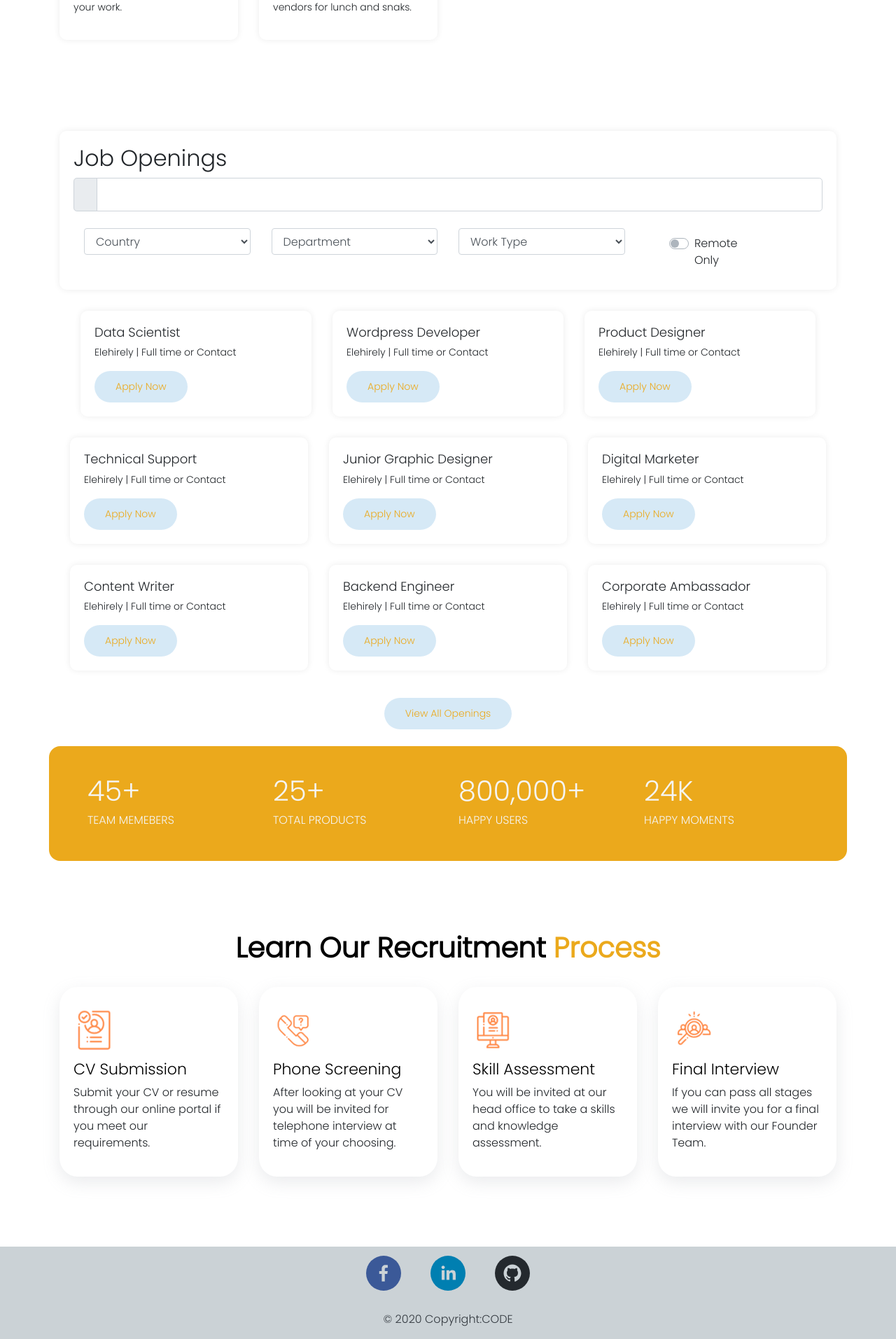
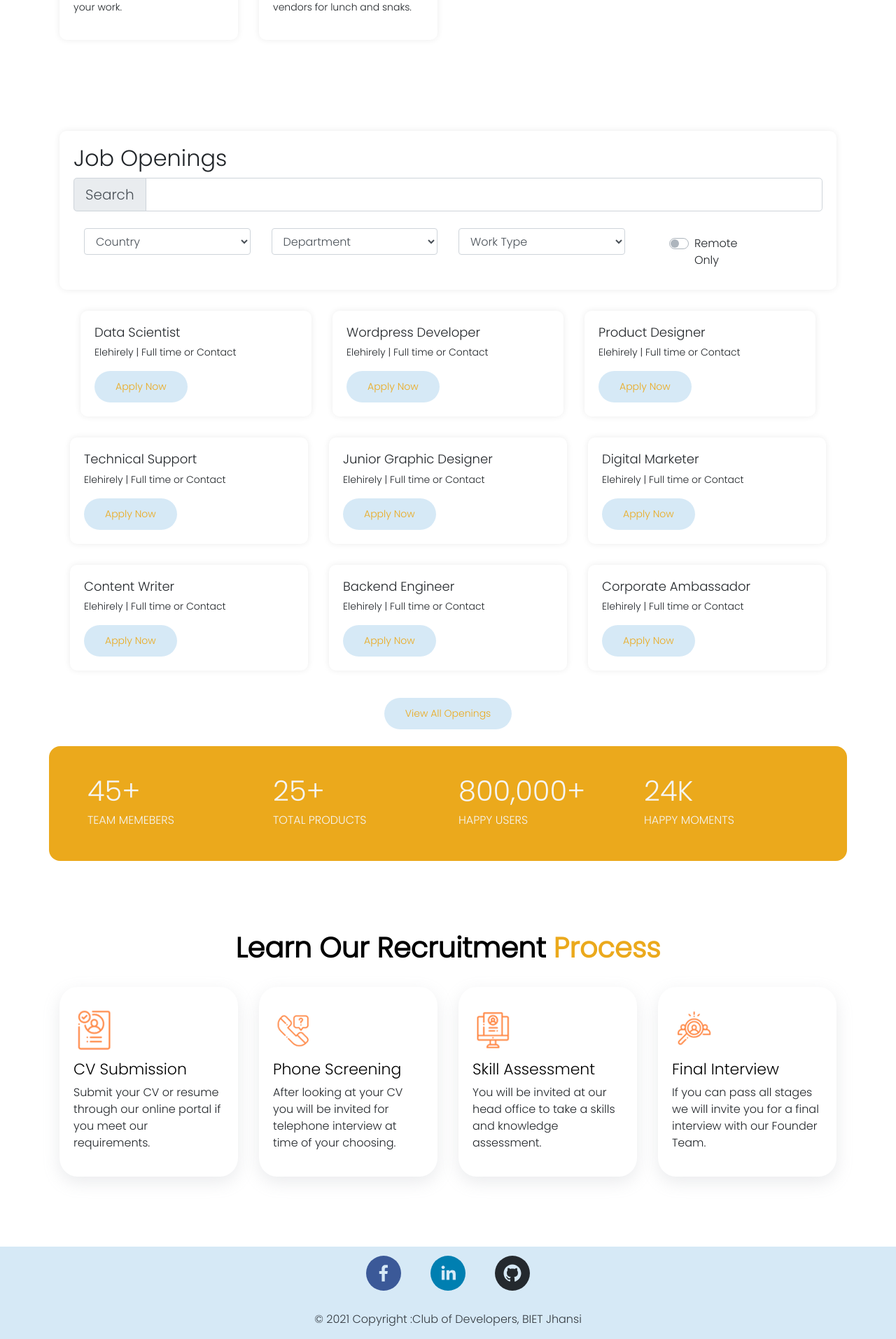
Before and after one commit to Ayush-k-Shukla/Code_page, a React (Create React App) app: page / in a window 1280 px wide. Shown: the part 1551-3464 px from the top of the page at 70% size. Built offline with nearby package versions, Linux system fonts and the light colour scheme.

Commit message:
pre final

```diff
--- a/src/App.css
+++ b/src/App.css
@@ -1,7 +1,7 @@
-@import url("https://fonts.googleapis.com/css2?family=Poppins:wght@100;200;300&display=swap" rel="stylesheet");
+@import url("https://fonts.googleapis.com/css2?family=Poppins:wght@100;200;300&display=swap"rel="stylesheet");
 
-.font-op{
-  font-family:Poppins;
+.font-op {
+  font-family: Poppins;
 }
 
 #stats {
@@ -17,19 +17,18 @@
   padding-top: 10%;
 }
 
-.footer{
-  background-color: #cbd2d6;
+.footer {
+  background-color: #1d88cd2e;
 }
-#changec{
+#changec {
   color: #eba91c;
 }
-#recruitment-text{
-  text-align:center;
+#recruitment-text {
+  text-align: center;
 }
-.career-section{
-
-    background-color: rgb(237, 248, 255);
-    padding: 100px 0px ;
+.career-section {
+  background-color: rgb(237, 248, 255);
+  padding: 100px 0px;
 }
 #po1 {
   padding-top: 40px;
@@ -40,7 +39,6 @@
 .career-section img {
   margin: 0 auto;
   display: block;
-
 }
 .career-section {
   padding: 200px 0px 100px 0px;
@@ -49,7 +47,6 @@
 .career-section h2 {
   font-size: 60px;
   font-weight: 600;
-
 }
 .career-section h2 span {
   color: #b6bbbe;
@@ -60,11 +57,11 @@
   display: block;
 }
 
-@media only screen and (max-width: 768px){
+@media only screen and (max-width: 768px) {
   html,
-  body{
-  width:100%;
-  overflow-x:hidden;
+  body {
+    width: 100%;
+    overflow-x: hidden;
   }
 }
 
@@ -121,7 +118,6 @@
   text-align: center;
 }
 
-
 .learn-process {
   padding: 100px 0px;
 }
@@ -147,10 +143,6 @@
   width: 50%;
   padding: 10px;
 }
-.custom-control-input:focus ~ .custom-control-label::before {
-  border-color: violet !important;
-  box-shadow: 0 0 0 0px rgba(0, 0, 0, 0) !important;
-}
 
 .custom-control-input:checked ~ .custom-control-label::before {
   border-color: violet !important;
@@ -162,20 +154,26 @@
   border-color: violet !important;
 }
 
-
-.achievement{
+.achievement {
   padding-left: 1rem;
   padding-right: 1rem;
 }
 
+.img-responsive {
+  max-height: 100px;
+  max-width: 30%;
+  overflow: visible;
+  padding-top: 0;
+  padding-bottom: 0;
+}
+
+
 @media only screen and (max-width: 600px) {
-  #mob-apply{
+  #mob-apply {
     padding-top: -20px;
     padding-bottom: 20px;
     text-align: center;
   }
-
-
 
   .career-section h2 {
     font-size: 30px;
@@ -188,17 +186,10 @@
   #po1 {
     padding: 10px 10px 10px 10px;
   }
-  #stats h1  {
-   font-size: 1em;
+  #stats h1 {
+    font-size: 1em;
   }
-  #stats h6{
-font-size: .5em;
+  #stats h6 {
+    font-size: 0.5em;
   }
 }
-.img-responsive {
-  max-height: 100px;
-  max-width: 30%;
-  overflow: visible;
-  padding-top: 0;
-  padding-bottom: 0;
-}
--- a/src/App.js
+++ b/src/App.js
@@ -151,7 +151,7 @@ function App() {
               <div>
                 <InputGroup size="lg">
                   <InputGroup.Prepend>
-                    <InputGroup.Text id="inputGroup-sizing-lg"></InputGroup.Text>
+                    <InputGroup.Text id="inputGroup-sizing-lg">Search</InputGroup.Text>
                   </InputGroup.Prepend>
                   <FormControl
                     aria-label="Large"
--- a/src/components/footer.component.js
+++ b/src/components/footer.component.js
@@ -31,9 +31,9 @@ const Footer = () => {
         </div>
 
         <div class="text-center text-dark p-3">
-          © 2020 Copyright:
+          © 2021 Copyright :
           <a class="text-dark" href="/">
-            CODE
+            Club of Developers, BIET Jhansi
           </a>
         </div>
       </footer>
--- a/src/components/navabar.component.js
+++ b/src/components/navabar.component.js
@@ -26,9 +26,9 @@ const Navabar = () => {
         <Navbar.Toggle aria-controls="responsive-navbar-nav" />
         <Navbar.Collapse id="responsive-navbar-nav">
           <Nav className="mr-auto">
-          <Nav.Link href="/">Home</Nav.Link>
-              <Nav.Link href="/about-us">Carrer</Nav.Link>
-              <Nav.Link href="/contact-us">About Us</Nav.Link></Nav>
+          <Nav.Link  href="/" class="link">Home</Nav.Link>
+              <Nav.Link href="/" class="link">Carrer</Nav.Link>
+              <Nav.Link href="/" class="link">About Us</Nav.Link></Nav>
           <Nav>
             <Form inline>
 
```
